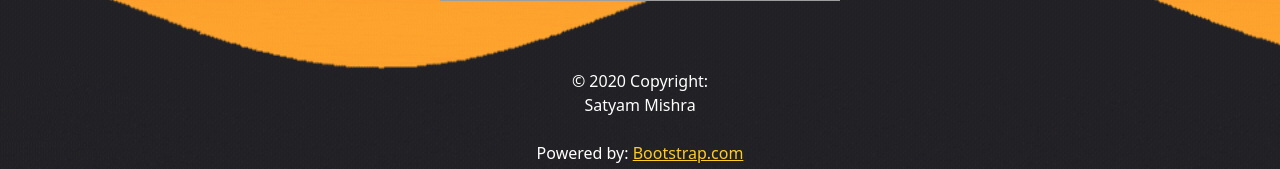
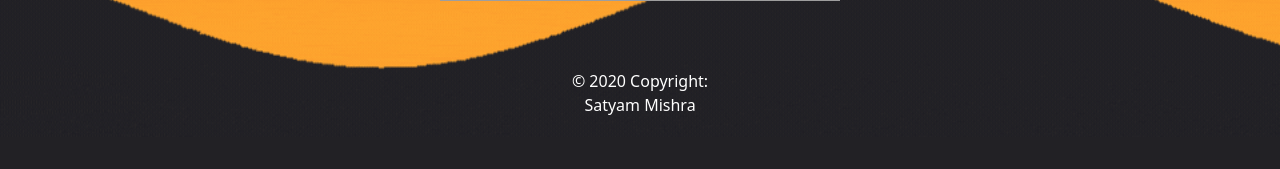
Before and after one commit to bedead/my-portfolio-flask, a Flask app: page /about in a window 1280 px wide. Shown: the part 1611-1780 px from the top of the page. After the commit the page ends 1726 px from the top, so only its background shows below. Run offline with Flask 2, Linux system fonts and the light colour scheme; some libraries are stand-ins or nearby versions; grey boxes are pictures that could not be loaded.

Commit message:
removed powered by

```diff
--- a/templates/about.html
+++ b/templates/about.html
@@ -301,10 +301,6 @@
             <div class="footer-copyright text-center py-1" style=" color: white; ">© 2020 Copyright:
                 <p>Satyam Mishra</p>
             </div>
-            <!-- Copyright -->
-            <div class="footer-copyright text-center py-1 " style="color: white; ">Powered by:
-                <a style="color: #FFCC22;" href="https://bootstrap.com/ ">Bootstrap.com</a>
-            </div>
 
         </footer>
         <!-- Footer -->
--- a/templates/contact.html
+++ b/templates/contact.html
@@ -285,10 +285,6 @@
             <div class="footer-copyright text-center py-1" style=" color: white; ">© 2020 Copyright:
                 <p>Satyam Mishra</p>
             </div>
-            <!-- Copyright -->
-            <div class="footer-copyright text-center py-1 " style="color: white; ">Powered by:
-                <a style="color: #FFCC22;" href="https://bootstrap.com/ ">Bootstrap.com</a>
-            </div>
 
         </footer>
         <!-- Footer -->
--- a/templates/index.html
+++ b/templates/index.html
@@ -344,10 +344,7 @@
             <div class="footer-copyright text-center py-1" style=" color: white; ">© 2020 Copyright:
                 <p>Satyam Mishra</p>
             </div>
-            <!-- Copyright -->
-            <div class="footer-copyright text-center py-1 " style="color: white; ">Powered by:
-                <a style="color: #FFCC22;" href="https://bootstrap.com/ ">Bootstrap.com</a>
-            </div>
+
 
         </footer>
         <!-- Footer -->
--- a/templates/projects.html
+++ b/templates/projects.html
@@ -408,10 +408,7 @@
             <div class="footer-copyright text-center py-1" style=" color: white; ">© 2020 Copyright:
                 <p>Satyam Mishra</p>
             </div>
-            <!-- Copyright -->
-            <div class="footer-copyright text-center py-1 " style="color: white; ">Powered by:
-                <a style="color: #FFCC22;" href="https://bootstrap.com/ ">Bootstrap.com</a>
-            </div>
+
 
         </footer>
         <!-- Footer -->
```
